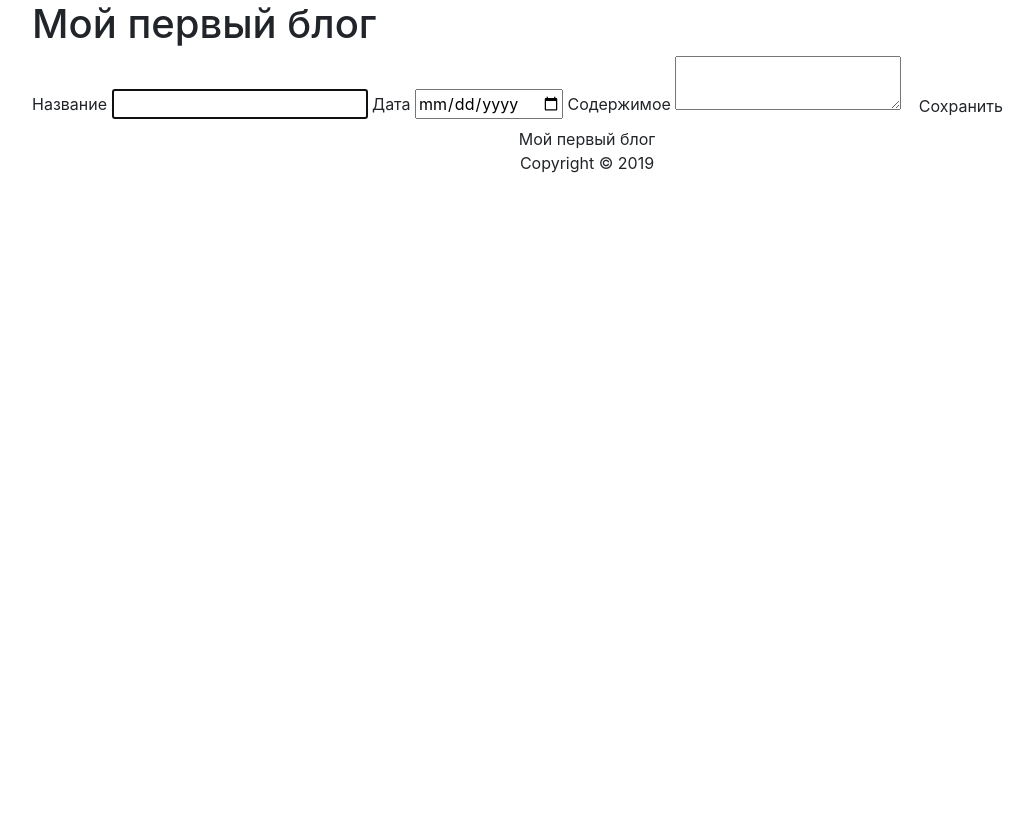
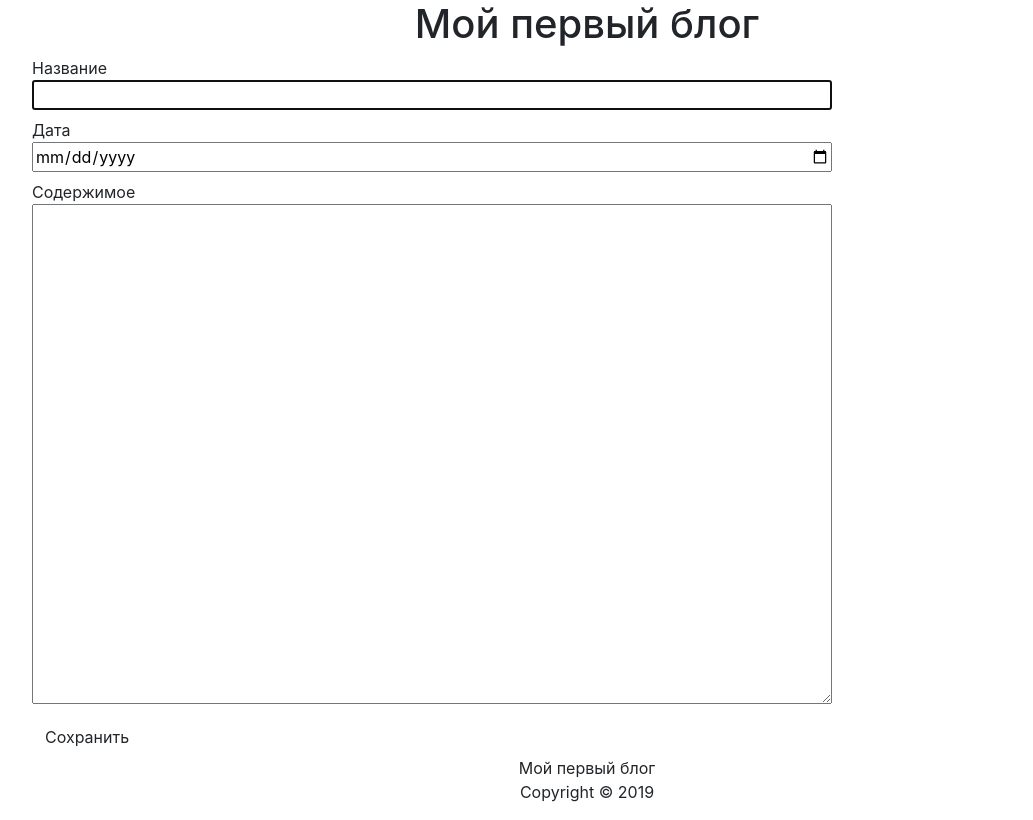
Before and after one commit to sterrus/PHP, a PHP site: page /admin/index.php?action=add in a window 1280 px wide. Shown: the whole page, without its empty margins (53-1086 px from the left). Before the commit the page ends 173 px from the top, so only its background shows below. Run offline with PHP 8.4, Linux system fonts and the light colour scheme; data that the repository does not hold is empty.

Commit message:
edit style css

```diff
--- a/admin/index.php
+++ b/admin/index.php
@@ -4,6 +4,10 @@
     require_once("../models/articles.php");
 
     $link = db_connect();
+//    $article = articles_all($link);
+//
+//    include("views/articles.php");
+
 
     if(isset($_GET['action']))
         $action = $_GET['action'];
--- a/database.php
+++ b/database.php
@@ -7,7 +7,7 @@ define('MYSQL_DB', 'blog');
 function db_connect() {
     $link = mysqli_connect(MYSQL_SERVER, MYSQL_USER, MYSQL_PASSWORD, MYSQL_DB)
         or die("Error: ".mysqli_error($link));
-    if(!mysqli_set_charset($link, "utf8")) {
+    if(!mysqli_set_charset($link, "utf8")){
         printf("Error: ".mysqli_error($link));
     }
 
--- a/index.html
+++ b/index.html
@@ -3,8 +3,8 @@
 <head>
   <meta charset="UTF-8">
   <title>Мой первый блог</title>
+  <link rel="stylesheet" href="https://stackpath.bootstrapcdn.com/bootstrap/4.3.1/css/bootstrap.min.css" integrity="sha384-ggOyR0iXCbMQv3Xipma34MD+dH/1fQ784/j6cY/iJTQUOhcWr7x9JvoRxT2MZw1T" crossorigin="anonymous">
   <link rel="stylesheet" href="style.css">
-  <link rel="stylesheet" href="https://stackpath.bootstrapcdn.com/bootstrap/4.3.1/css/bootstrap.min.css" integrity="sha384-ggOyR0iXCbMQv3Xipma34MD+dH/1fQ784/j6cY/iJTQUOhcWr7x9JvoRxT2MZw1T" crossorigin="anonymous">
 </head>
 <body>
   <div class="container">
--- a/style.css
+++ b/style.css
@@ -1,5 +1,6 @@
 footer {
   text-align: center;
+
 }
 
 .article {
@@ -8,4 +9,48 @@ footer {
 
 .admin-table {
     width: 100%;
+
 }
+
+.form-items {
+    display: flex;
+    width: 500px;
+}
+
+.admin{
+
+     display: flex;
+     flex-direction: column;
+     width: 300px;
+}
+
+
+.form-item {
+    width: 800px;
+}
+textarea {
+    height: 500px;
+}
+
+.container h1 {
+    text-align: center;
+}
+
+.btn {
+    display: block;
+    font-weight: 400;
+    color: #212529;
+    text-align: center;
+    vertical-align: middle;
+    -webkit-user-select: none;
+    -moz-user-select: none;
+    -ms-user-select: none;
+    user-select: none;
+    background-color: green;
+    border: 1px solid red;
+    padding: .375rem .75rem;
+    font-size: 1rem;
+    line-height: 1.5;
+    border-radius: .25rem;
+    transition: color .15s
+}
--- a/views/article_admin.php
+++ b/views/article_admin.php
@@ -9,7 +9,7 @@
 <body>
   <div class="container">
     <h1>Мой первый блог</h1>
-    <div>
+    <div class="admin">
         <form method="post" action="index.php?action=add">
             <label>
                 Название
@@ -23,7 +23,7 @@
                 Содержимое
                 <textarea class="form-item" name="content" required><?=$article['content']?></textarea>
             </label>
-            <input type="submit" value="Сохранить" class="btn">
+            <input type="submit" value="Сохранить" class="btn btn--style">
         </form>
     </div>
     <footer>
```
Also changed, not shown: admin/.htaccess.
